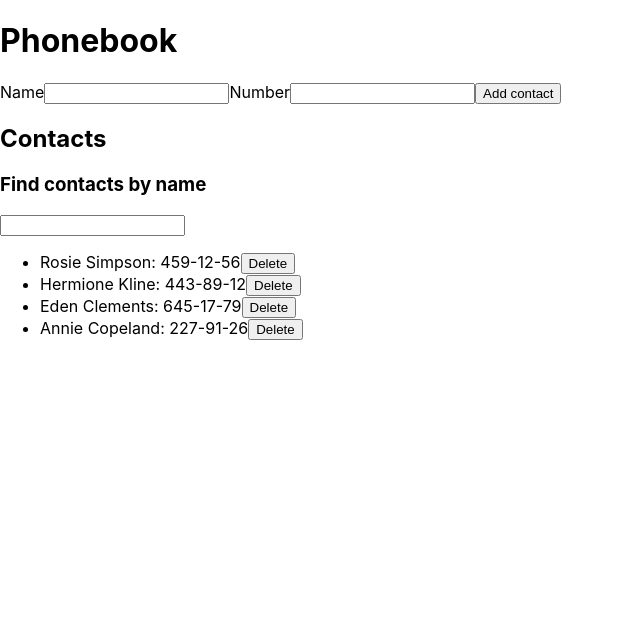
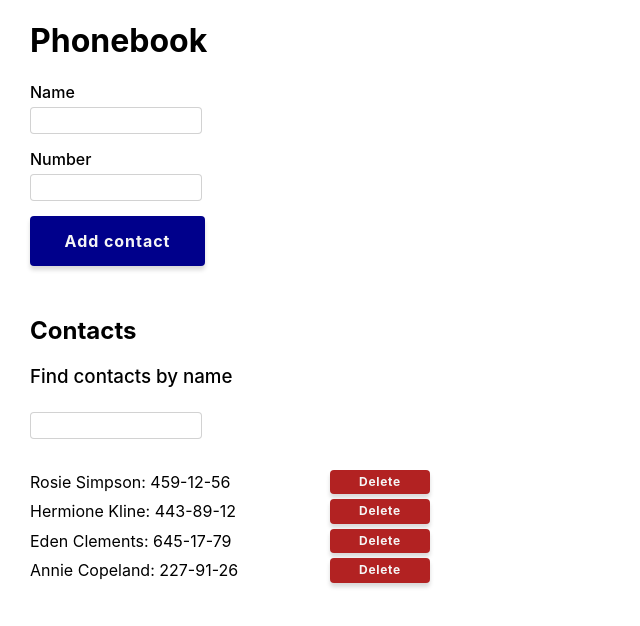
Before and after one commit to Stas-0k/goit-react-hw-02-phonebook, a React (Create React App) app: page / in a window 1280 px wide. Shown: the top 626 px of the page, without its empty margins (0-640 px from the left). Built offline with nearby package versions, Linux system fonts and the light colour scheme.

Commit message:
commit
commit

```diff
--- a/src/components/contact-form/ContactForm.js
+++ b/src/components/contact-form/ContactForm.js
@@ -1,6 +1,7 @@
 import propTypes from 'prop-types';
 import { nanoid } from 'nanoid';
 import React, { Component } from 'react';
+import css from './contact-form.module.css'
 
 class ContactForm extends Component {
   state = {
@@ -34,28 +35,30 @@ class ContactForm extends Component {
   render() {
     const { name, number } = this.state;
     return (
-      <form onSubmit={this.handleSubmit}>
-        <label>Name</label>
+      <form onSubmit={this.handleSubmit} className={css.form_contact}>
+        <label className={css.label_contact}>Name</label>
         <input
           type="text"
           name="name"
           value={name}
+          className={css.input_contact}
           pattern="^[a-zA-Zа-яА-Я]+(([' -][a-zA-Zа-яА-Я ])?[a-zA-Zа-яА-Я]*)*$"
           title="Name may contain only letters, apostrophe, dash and spaces. For example Adrian, Jacob Mercer, Charles de Batz de Castelmore d'Artagnan"
           required
           onChange={this.handleChange}
         />
-        <label>Number</label>
+        <label className={css.label_contact}>Number</label>
         <input
           type="tel"
           name="number"
           value={number}
+          className={css.input_contact}
           pattern="\+?\d{1,4}?[-.\s]?\(?\d{1,3}?\)?[-.\s]?\d{1,4}[-.\s]?\d{1,4}[-.\s]?\d{1,9}"
           title="Phone number must be digits and can contain spaces, dashes, parentheses and can start with +"
           required
           onChange={this.handleChange}
         />
-        <button type="submit">Add contact</button>
+        <button type="submit" className={css.bttn_contact}>Add contact</button>
       </form>
     );
   }
--- /dev/null
+++ b/src/components/contact-form/contact-form.module.css
@@ -0,0 +1,56 @@
+.input_contact {
+        width: 150px;
+        height: 15px;
+        border: 1px solid rgba(33, 33, 33, 0.2);
+        border-radius: 4px;
+        padding: 5px 10px 5px 10px;
+        outline: none;
+        -webkit-transition: border-color var(--transition);
+        transition: border-color var(--transition);
+        margin-bottom: 15px;
+        margin-top: 5px;
+}
+
+.form_contact {
+    display: flex;
+    flex-direction: column;
+}
+
+.input_contact:focus {
+    border-color: aqua;
+}
+
+.label_contact {
+    font-weight: 500;
+}
+
+.bttn_contact {
+
+    border: none;
+        border-radius: 4px;
+        width: 175px;
+        padding: 10px 32px;
+        color: whitesmoke;
+        background-color:darkblue;
+        cursor: pointer;
+        font-family: inherit;
+        font-weight: 700;
+        font-size: 16px;
+        line-height: 1.88;
+        letter-spacing: 0.06em;
+        -webkit-box-shadow: 0px 4px 4px rgba(0, 0, 0, 0.15);
+            box-shadow: 0px 4px 4px rgba(0, 0, 0, 0.15);
+            border-radius: 4px;
+            -webkit-animation: hero-button 600ms linear 100ms 1 alternate both;
+            animation: hero-button 600ms linear 100ms 1 alternate both;
+            -webkit-transform-origin: right center;
+            transform-origin: right center;
+            -webkit-transition: background-color var(--transition), color var(--transition);
+            transition: background-color var(--transition), color var(--transition);
+
+}
+
+.bttn_contact:hover {
+    background-color:bisque;
+    color: darkgreen;
+}
--- a/src/components/contact-list/ContactList.js
+++ b/src/components/contact-list/ContactList.js
@@ -1,12 +1,12 @@
 import propTypes from 'prop-types';
-
+import css from './contact-list.module.css'
 
 const ContactList = ({ contacts, onDelete }) => (
-    <ul>
+    <ul className={css.list_contact}>
         {contacts.map(contact => (
-          <li key={contact.id}>
+          <li className={css.listItem_contact}  key={contact.id}>
             {contact.name}: {contact.number}
-            <button type='button' onClick={()=>onDelete(contact.id)}>Delete</button>
+            <button className={css.bttn_contactList} type='button' onClick={()=>onDelete(contact.id)}>Delete</button>
            </li>  ))}
     </ul>
 )
--- /dev/null
+++ b/src/components/contact-list/contact-list.module.css
@@ -0,0 +1,44 @@
+.list_contact{
+    list-style-type: disc;
+    padding-left: 0px;
+}
+
+.listItem_contact{
+    display:flex;
+    width: 400px;
+    margin-bottom: 5px;
+    justify-content: center;
+    align-items: center;
+}
+
+.bttn_contactList {
+    margin-left: auto;
+
+    border: none;
+        border-radius: 4px;
+        width: 100px;
+
+        color: whitesmoke;
+        background-color:firebrick;
+        cursor: pointer;
+        font-family: inherit;
+        font-weight: 700;
+        font-size: 12px;
+        line-height: 1.88;
+        letter-spacing: 0.06em;
+        -webkit-box-shadow: 0px 4px 4px rgba(0, 0, 0, 0.15);
+        box-shadow: 0px 4px 4px rgba(0, 0, 0, 0.15);
+        border-radius: 4px;
+        -webkit-animation: hero-button 600ms linear 100ms 1 alternate both;
+        animation: hero-button 600ms linear 100ms 1 alternate both;
+        -webkit-transform-origin: right center;
+        transform-origin: right center;
+        -webkit-transition: background-color var(--transition), color var(--transition);
+        transition: background-color var(--transition), color var(--transition);
+
+}
+
+.bttn_contactList:hover{
+    background-color:coral;
+        color:black;
+}
--- a/src/components/filter/Filter.js
+++ b/src/components/filter/Filter.js
@@ -1,13 +1,15 @@
 import propTypes from 'prop-types';
+import css from './filter.module.css'
 
 const Filter =({value, onChange}) => {
  return (
       <div>
-        <h3>Find contacts by name</h3>
+        <h3 className={css.head_filter}>Find contacts by name</h3>
         <input
           type="text"
           name="filter"
-          value={value}
+       value={value}
+       className={css.input_filter}
           pattern="^[a-zA-Zа-яА-Я]+(([' -][a-zA-Zа-яА-Я ])?[a-zA-Zа-яА-Я]*)*$"
           onChange={onChange}
         />
--- /dev/null
+++ b/src/components/filter/filter.module.css
@@ -0,0 +1,20 @@
+.head_filter {
+    font-weight: 500;
+}
+
+.input_filter{
+    width: 150px;
+        height: 15px;
+        border: 1px solid rgba(33, 33, 33, 0.2);
+        border-radius: 4px;
+        padding: 5px 10px 5px 10px;
+        outline: none;
+        -webkit-transition: border-color var(--transition);
+        transition: border-color var(--transition);
+        margin-bottom: 15px;
+        margin-top: 5px;
+}
+
+.input_filter:focus {
+    border-color: aqua;
+}
--- a/src/index.css
+++ b/src/index.css
@@ -1,5 +1,3 @@
-@import-normalize; /* bring in normalize.css styles */
-
 body {
   margin: 0;
   font-family: -apple-system, BlinkMacSystemFont, 'Segoe UI', 'Roboto', 'Oxygen',
@@ -7,9 +5,14 @@ body {
     sans-serif;
   -webkit-font-smoothing: antialiased;
   -moz-osx-font-smoothing: grayscale;
+  padding-left: 30px;
 }
 
 code {
   font-family: source-code-pro, Menlo, Monaco, Consolas, 'Courier New',
     monospace;
 }
+
+h2 {
+  margin-top: 50px;
+}
```
